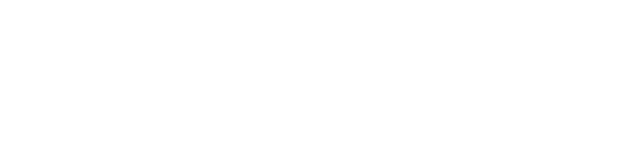
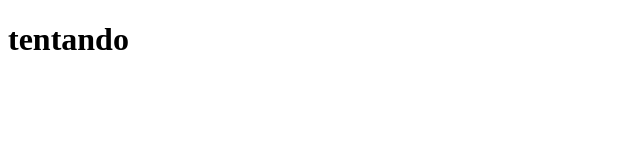
Before and after one commit to LucianaSouza2/novo_exercicio_clone, a plain HTML site: page index.html in a window 1280 px wide. Shown: the whole page, without its empty margins (0-640 px from the left). Drawn offline with Linux system fonts and the light colour scheme.

Commit message:
mais um vez

```diff
--- a/index.html
+++ b/index.html
@@ -7,6 +7,7 @@
 </head>
 <body>
     <title>tentando pela quarta vez</title>
+    <h1>tentando</h1>
 
 </body>
 </html>
```
